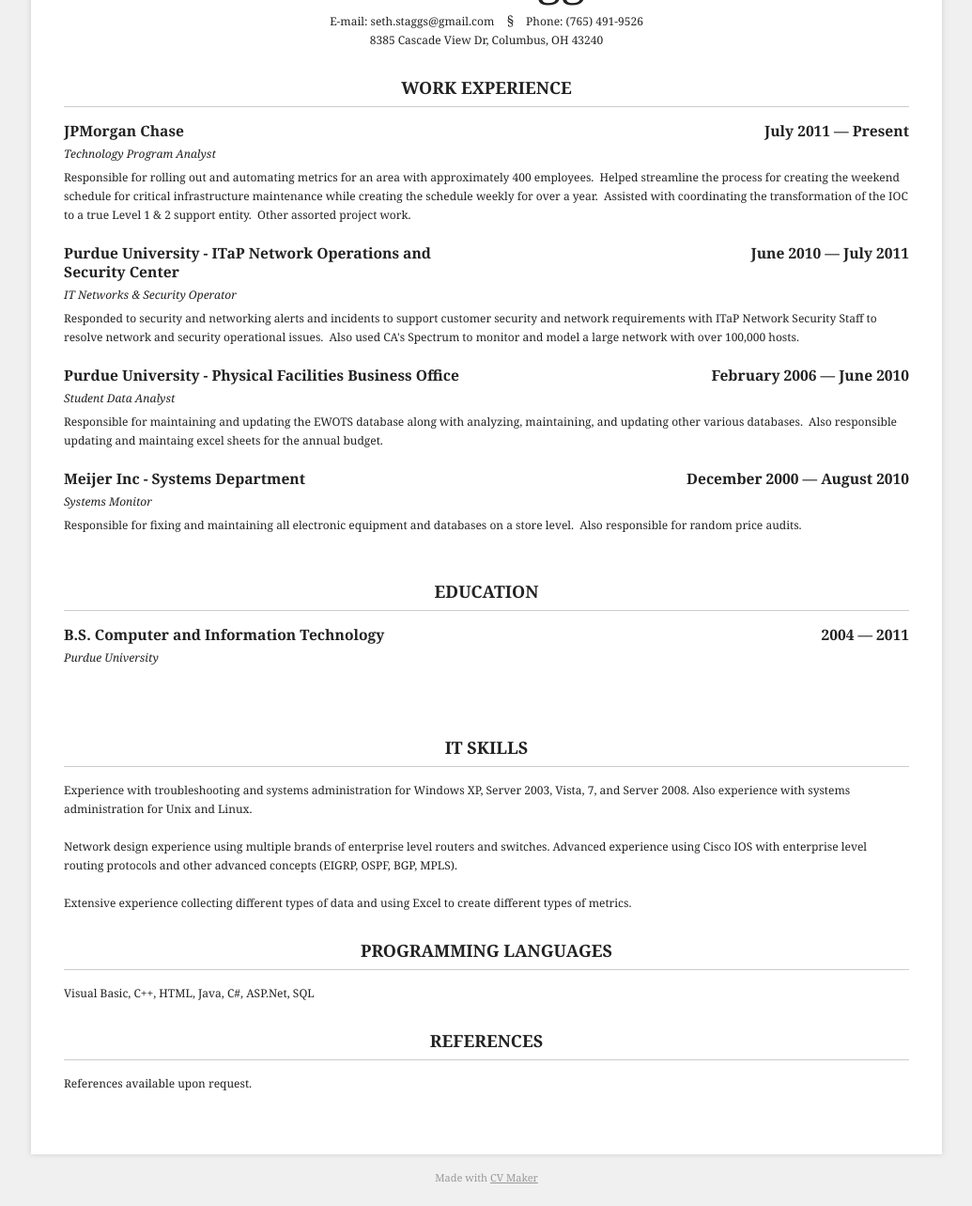
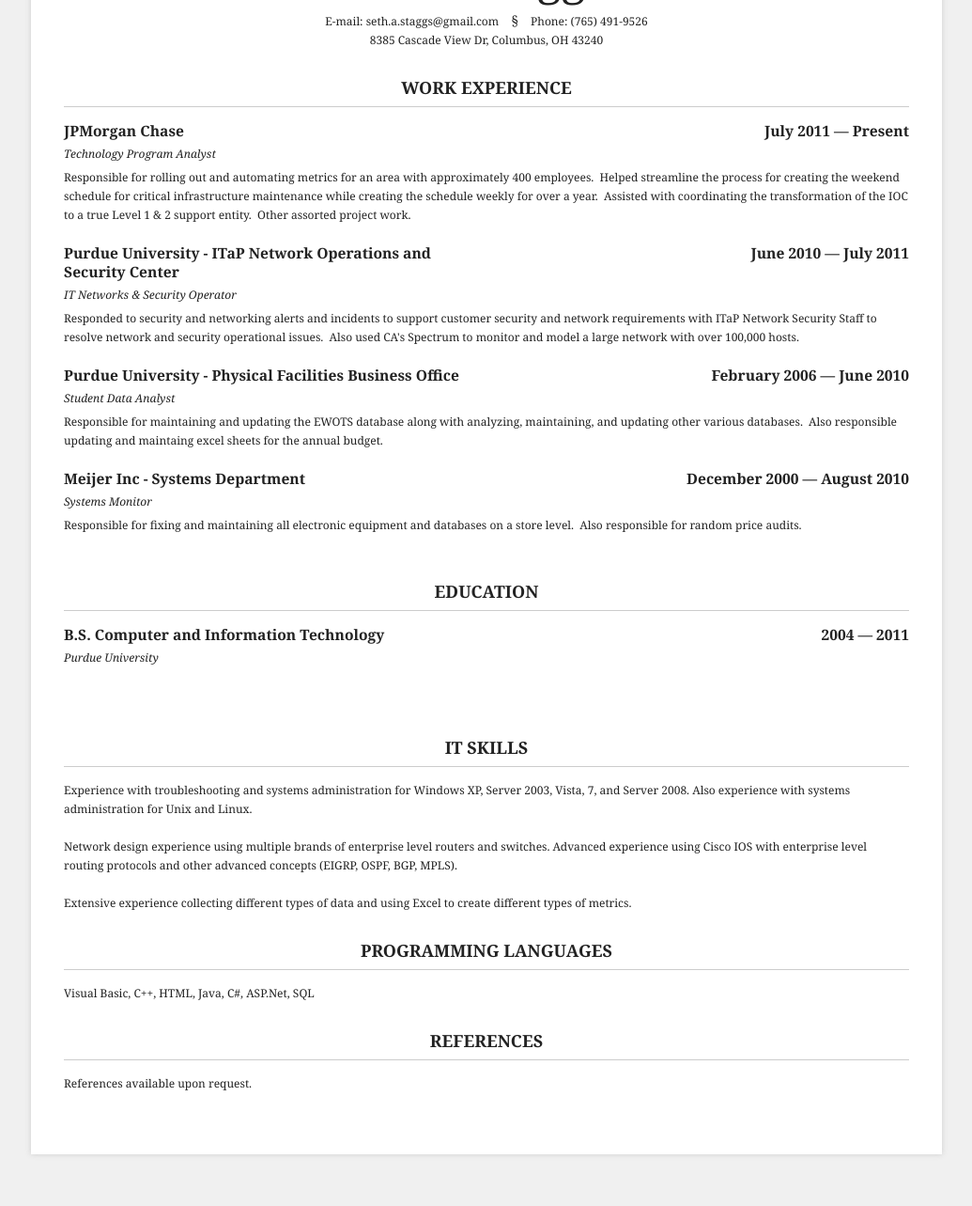
Before and after one commit to wraith1385/Resume, a plain HTML site: page index.html in a window 1280 px wide. Shown: the part 80-1363 px from the top of the page at 94% size, without its empty margins (122-1157 px from the left). After the commit the page ends 1323 px from the top, so only its background shows below. Drawn offline with Linux system fonts and the light colour scheme.

Commit message:
Update index.html

```diff
--- a/index.html
+++ b/index.html
@@ -158,7 +158,7 @@
 	<div class="basic-info section">
 		<div class="set">
 			<p class="email">
-									E-mail: seth.staggs@gmail.com <span class="dot">&sect;</span>
+									E-mail: seth.a.staggs@gmail.com <span class="dot">&sect;</span>
 
 
 									Phone: (765) 491-9526							</p>
@@ -252,6 +252,5 @@ Extensive experience collecting different types of data and using Excel to creat
 		</div>
 
 </div>
-<div id="credit">Made with <a href="https://cvmkr.com/">CV Maker</a></div>
 </body>
 </html>
```
